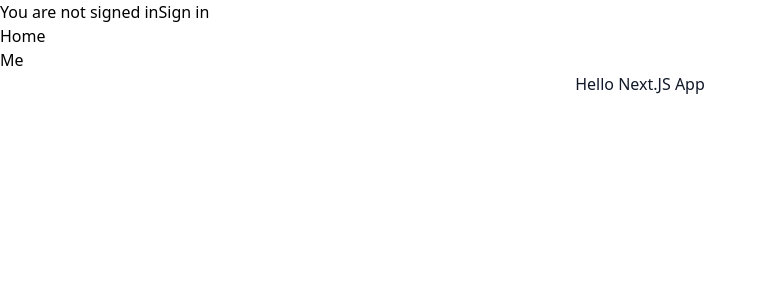
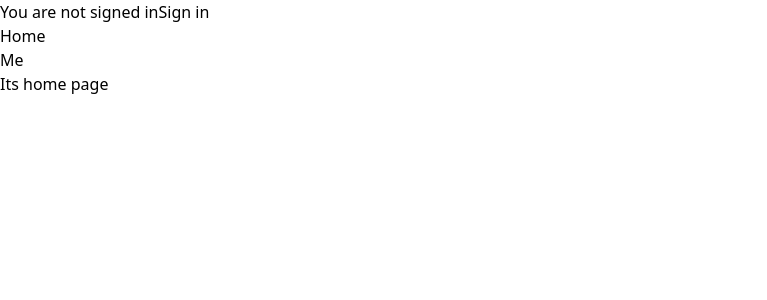
Before and after one commit to maks1o/mysite, a Next.js app: page / in a window 1280 px wide. Shown: the top 300 px of the page, without its empty margins (0-767 px from the left). Built offline with nearby package versions, Linux system fonts and the light colour scheme; no server answers; the database is empty.

Commit message:
Add Layout with swr fetch

```diff
--- /dev/null
+++ b/components/Layout.tsx
@@ -0,0 +1,21 @@
+import React from 'react'
+import Header from './Headers'
+import useSWR from 'swr'
+import type { User } from '@prisma/client'
+import fetcher from 'lib/fetcher'
+
+const Layout = ({ children }: { children: React.ReactNode }) => {
+  const { data, error } = useSWR<{ users: User[] }>('/api/user', fetcher)
+
+  if (error) return 'An error has occurred.'
+  if (!data) return 'Loading...'
+
+  return (
+    <>
+      <Header />
+      <main className="container">{children}</main>
+    </>
+  )
+}
+
+export default Layout
--- /dev/null
+++ b/lib/fetcher.ts
@@ -0,0 +1,7 @@
+export default async function fetcher<JSON = any>(
+  input: RequestInfo,
+  init?: RequestInit
+): Promise<JSON> {
+  const res = await fetch(input, init);
+  return res.json();
+}
--- a/pages/index.tsx
+++ b/pages/index.tsx
@@ -1,12 +1,12 @@
-import type { NextPage } from 'next'
-import Header from 'components/Headers'
+import { ReactElement } from 'react'
+import type { User } from '@prisma/client'
+import Layout from 'components/Layout'
 
-const Home: NextPage = () => {
+const Home = () => {
   return (
-    <>
-      <Header />
-      <h1 className="text-center text-gray-900">Hello Next.JS App</h1>
-    </>
+    <Layout>
+      <p>Its home page</p>
+    </Layout>
   )
 }
 
--- a/pages/users/[id].tsx
+++ b/pages/users/[id].tsx
@@ -2,11 +2,8 @@ import Header from '../../components/Headers'
 import { GetServerSideProps, NextPage } from 'next'
 import type { User } from '@prisma/client'
 
-interface Props {
-  user: User
-}
 
-const UserPage: NextPage<Props> = ({ user }) => {
+const UserPage: NextPage<{ user: User }> = ({ user }) => {
   return (
     <>
       <Header />
```
